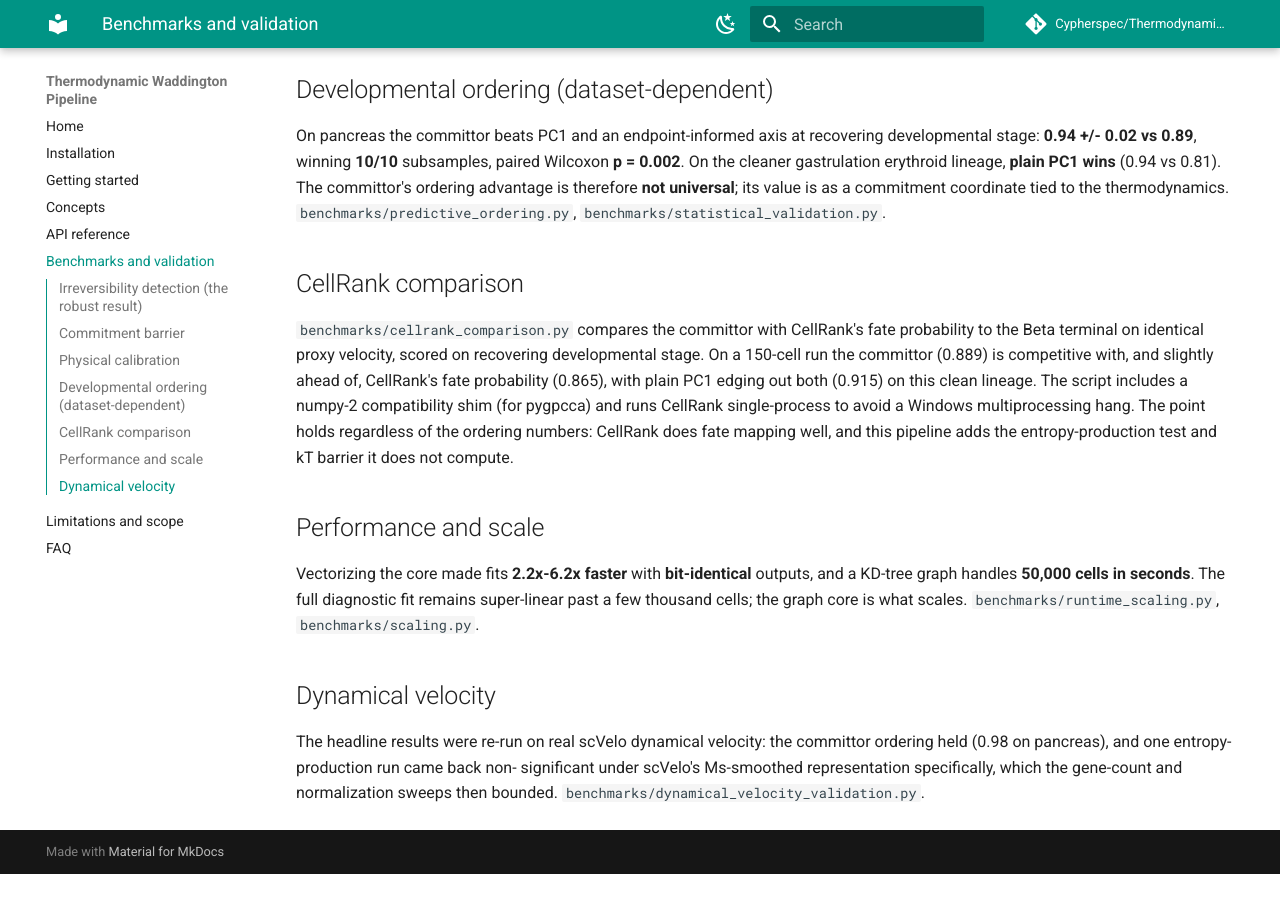
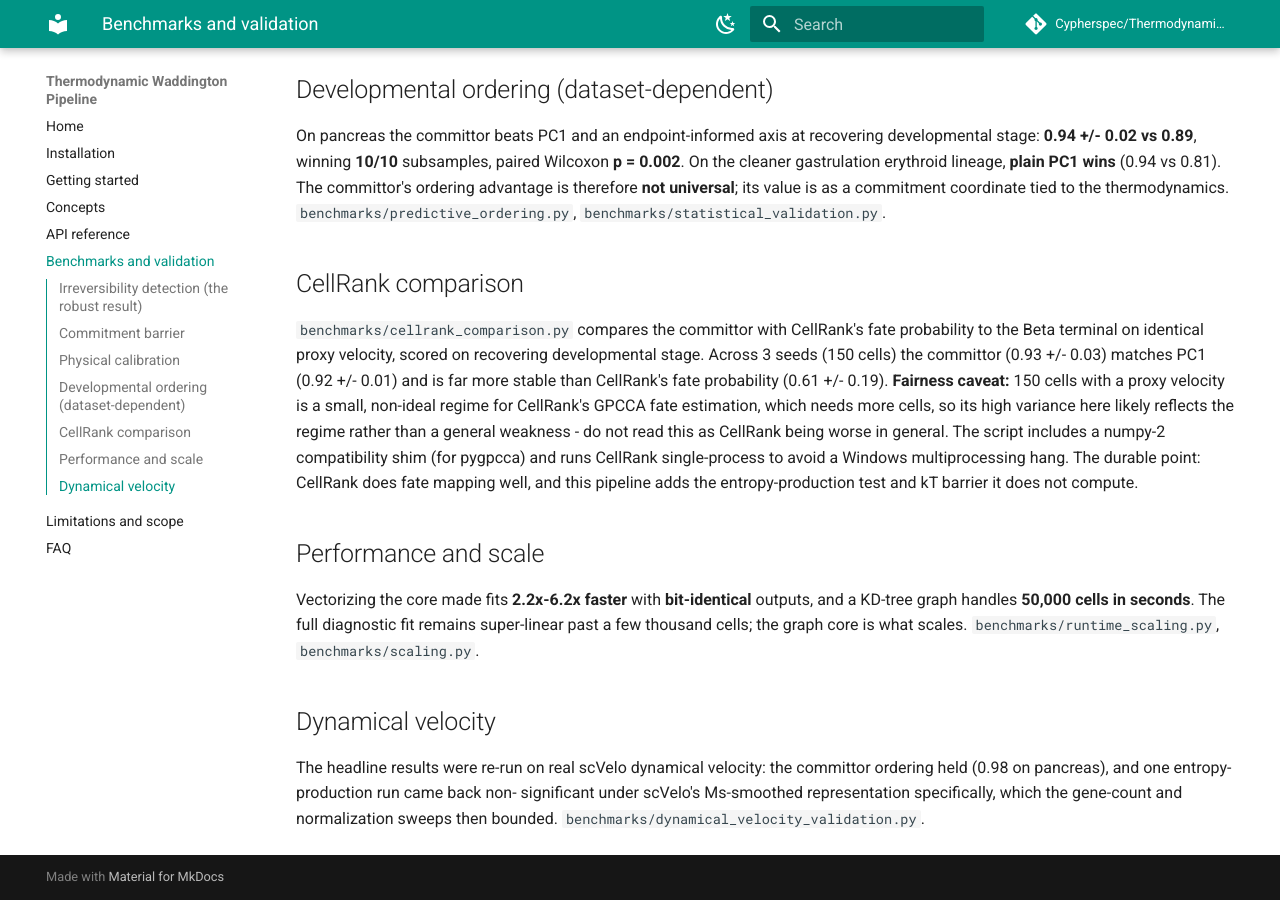
Before and after one commit to Cypherspec/Thermodynamic-Waddington-Pipeline, an MkDocs documentation site: the page built from docs/benchmarks.md, in a window 1280 px wide and 900 px high, scrolled down 785 px. Built offline with MkDocs 1.6.1 and Material for MkDocs 9.7.7, drawn with Linux system fonts in a browser that asks for light colours; comment, search, counter and statistics services are not loaded; before the commit the page ends 1659 px from its top, so only the background shows below that.

Commit message:
CellRank comparison: multi-seed, with a fairness caveat
3 seeds (150 cells): committor 0.93 +/- 0.03 matches PC1 0.92 and is more stable
than CellRank fate-to-Beta 0.61 +/- 0.19. Caveat recorded: 150 cells + proxy
velocity is a small regime not ideal for CellRank's GPCCA, so its variance likely
reflects the regime, not a general weakness. Not spun as a CellRank win.

```diff
--- a/docs/benchmarks.md
+++ b/docs/benchmarks.md
@@ -43,13 +43,16 @@ thermodynamics. `benchmarks/predictive_ordering.py`,
 
 `benchmarks/cellrank_comparison.py` compares the committor with CellRank's fate
 probability to the Beta terminal on identical proxy velocity, scored on
-recovering developmental stage. On a 150-cell run the committor (0.889) is
-competitive with, and slightly ahead of, CellRank's fate probability (0.865),
-with plain PC1 edging out both (0.915) on this clean lineage. The script includes
-a numpy-2 compatibility shim (for pygpcca) and runs CellRank single-process to
-avoid a Windows multiprocessing hang. The point holds regardless of the ordering
-numbers: CellRank does fate mapping well, and this pipeline adds the
-entropy-production test and kT barrier it does not compute.
+recovering developmental stage. Across 3 seeds (150 cells) the committor
+(0.93 +/- 0.03) matches PC1 (0.92 +/- 0.01) and is far more stable than CellRank's
+fate probability (0.61 +/- 0.19). **Fairness caveat:** 150 cells with a proxy
+velocity is a small, non-ideal regime for CellRank's GPCCA fate estimation, which
+needs more cells, so its high variance here likely reflects the regime rather than
+a general weakness - do not read this as CellRank being worse in general. The
+script includes a numpy-2 compatibility shim (for pygpcca) and runs CellRank
+single-process to avoid a Windows multiprocessing hang. The durable point:
+CellRank does fate mapping well, and this pipeline adds the entropy-production
+test and kT barrier it does not compute.
 
 ## Performance and scale
 
```
Also changed, not shown: CHANGELOG.md (+4 -3 lines), 2 other files.
